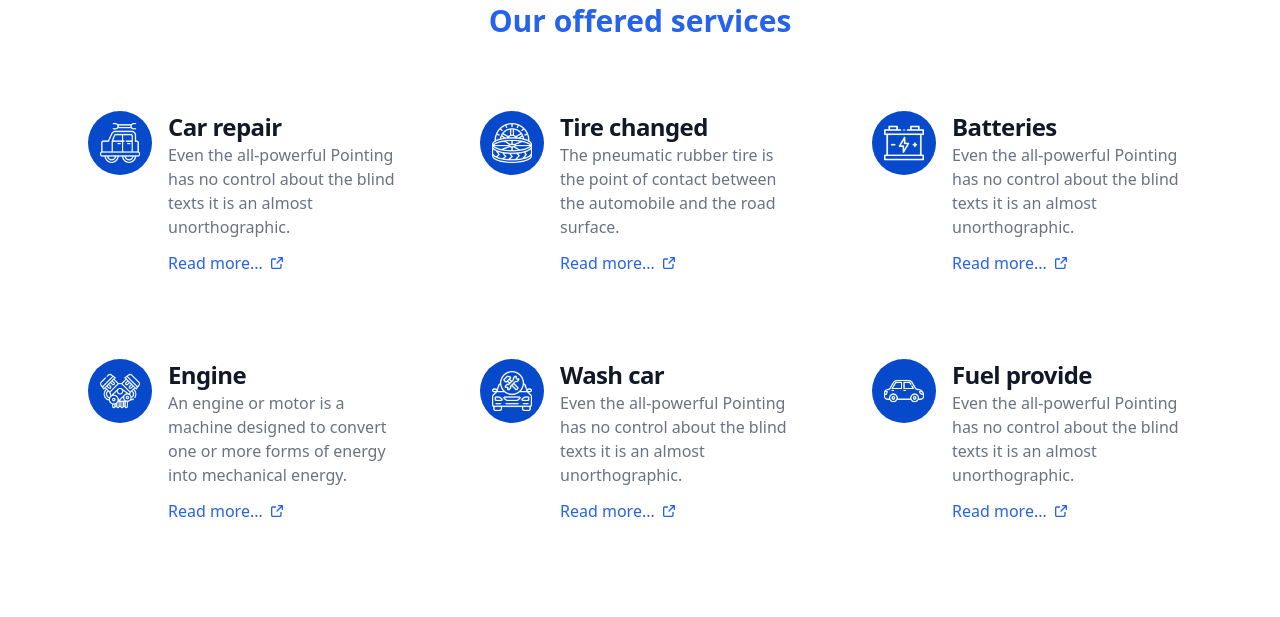
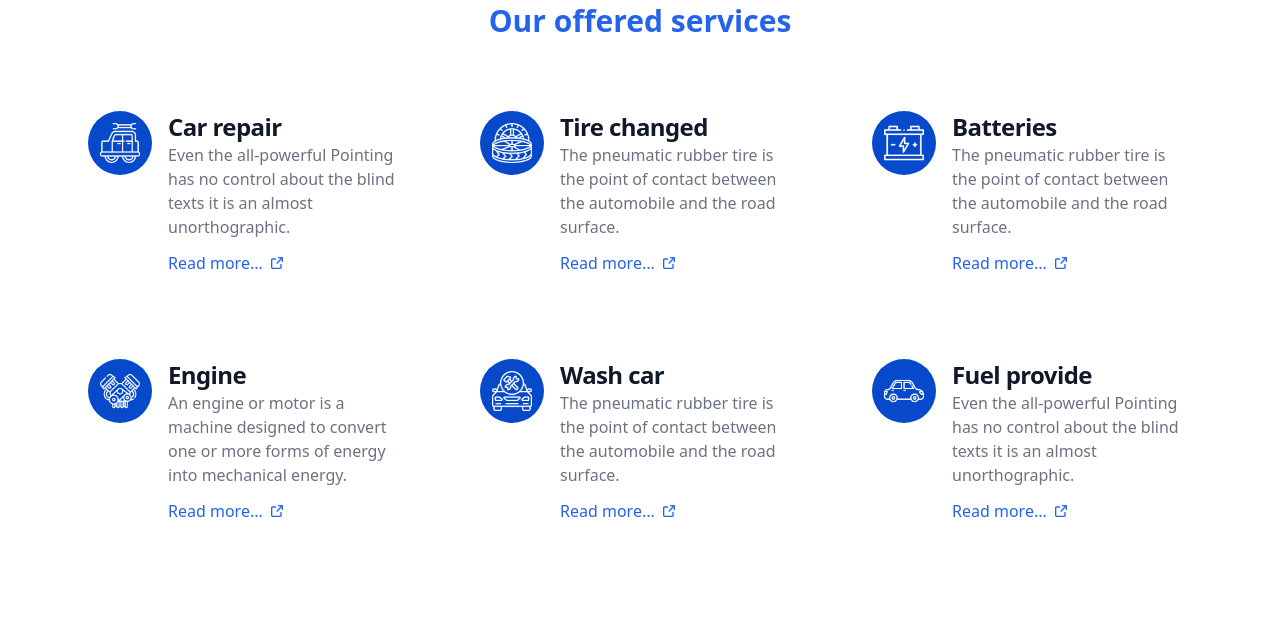
Before and after one commit to foysal777/car-reapir-fronted, a plain HTML site: page index.html in a window 1280 px wide. Shown: the part 901-1518 px from the top of the page. Drawn offline with nearby package versions, Linux system fonts and the light colour scheme; no server answers.

```diff
--- a/index.html
+++ b/index.html
@@ -1,6 +1,5 @@
 <!doctype html>
 <html>
-
 <head>
     <meta charset="UTF-8">
     <meta name="viewport" content="width=device-width, initial-scale=1.0">
@@ -11,13 +10,8 @@
 
     <link rel="stylesheet" href="https://cdnjs.cloudflare.com/ajax/libs/font-awesome/6.6.0/css/all.min.css">
     <link rel="stylesheet" href="https://unpkg.com/swiper/swiper-bundle.min.css" />
-
 </head>
-
 <body class="bg-white">
-
-
-
     <header>
         <div id="navbar"></div>
         <!-- hero section  -->
@@ -172,8 +166,7 @@
                                 <a href="#">
                                     <h5 class="text-2xl font-semibold tracking-tight text-gray-900">Batteries</h5>
                                 </a>
-                                <p class="mb-3 font-normal text-gray-500">Even the all-powerful Pointing has no control
-                                    about the blind texts it is an almost unorthographic.</p>
+                                <p class="mb-3 font-normal text-gray-500">The pneumatic rubber tire is the point of contact between the automobile and the road surface.</p>
                                 <a href="#" class="inline-flex font-medium items-center text-blue-600 hover:underline">
                                     Read more...
                                     <svg class="w-3 h-3 ml-2" aria-hidden="true" xmlns="http://www.w3.org/2000/svg"
@@ -220,8 +213,7 @@
                                 <a href="#">
                                     <h5 class="text-2xl font-semibold tracking-tight text-gray-900">Wash car</h5>
                                 </a>
-                                <p class="mb-3 font-normal text-gray-500">Even the all-powerful Pointing has no control
-                                    about the blind texts it is an almost unorthographic.</p>
+                                <p class="mb-3 font-normal text-gray-500">The pneumatic rubber tire is the point of contact between the automobile and the road surface.</p>
                                 <a href="#" class="inline-flex font-medium items-center text-blue-600 hover:underline">
                                     Read more...
                                     <svg class="w-3 h-3 ml-2" aria-hidden="true" xmlns="http://www.w3.org/2000/svg"
@@ -396,10 +388,7 @@
 
         </section>
 
-
-
         <!-- counting section  -->
-
 
         <section>
 
@@ -424,13 +413,7 @@
                     </div>
                 </div>
             </div>
-
-
-
         </section>
-
-
-
    <!-- reviews Carousel  -->
     <section class="overflow-hidden">
 
```
